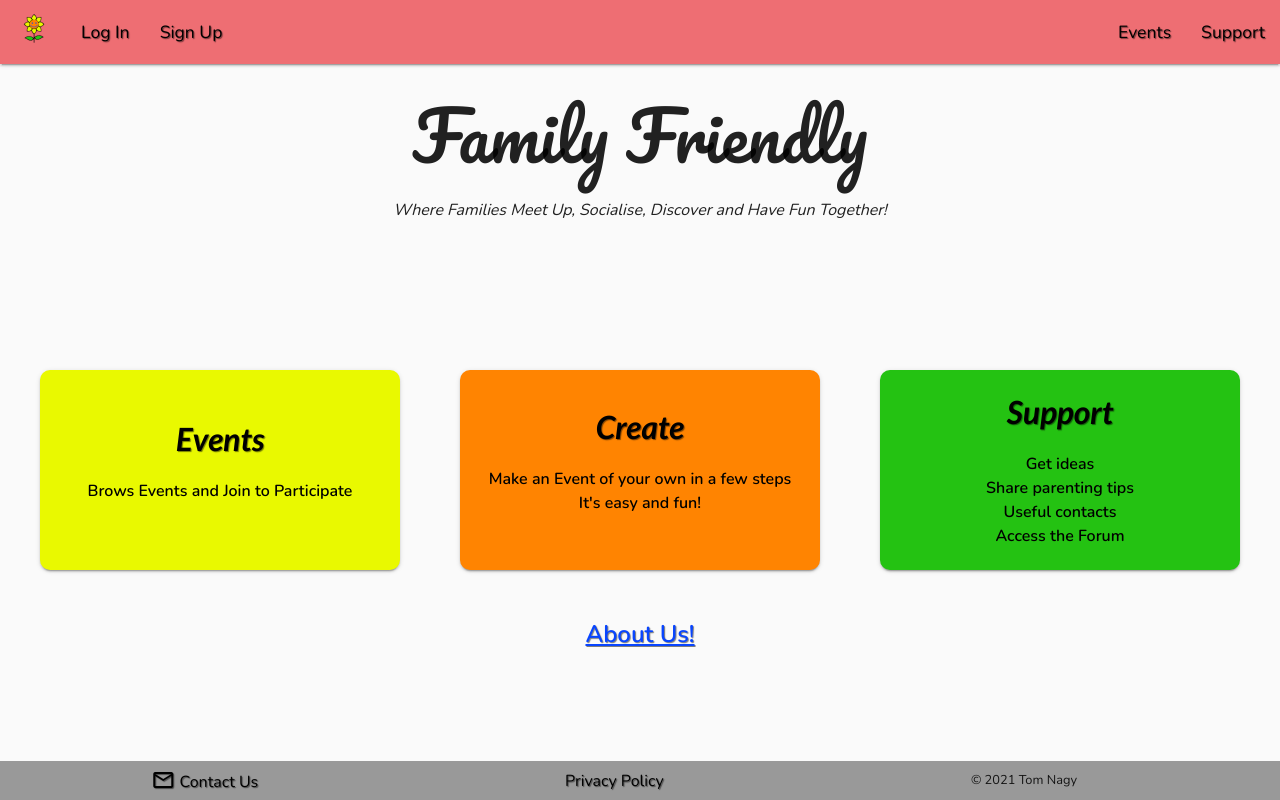
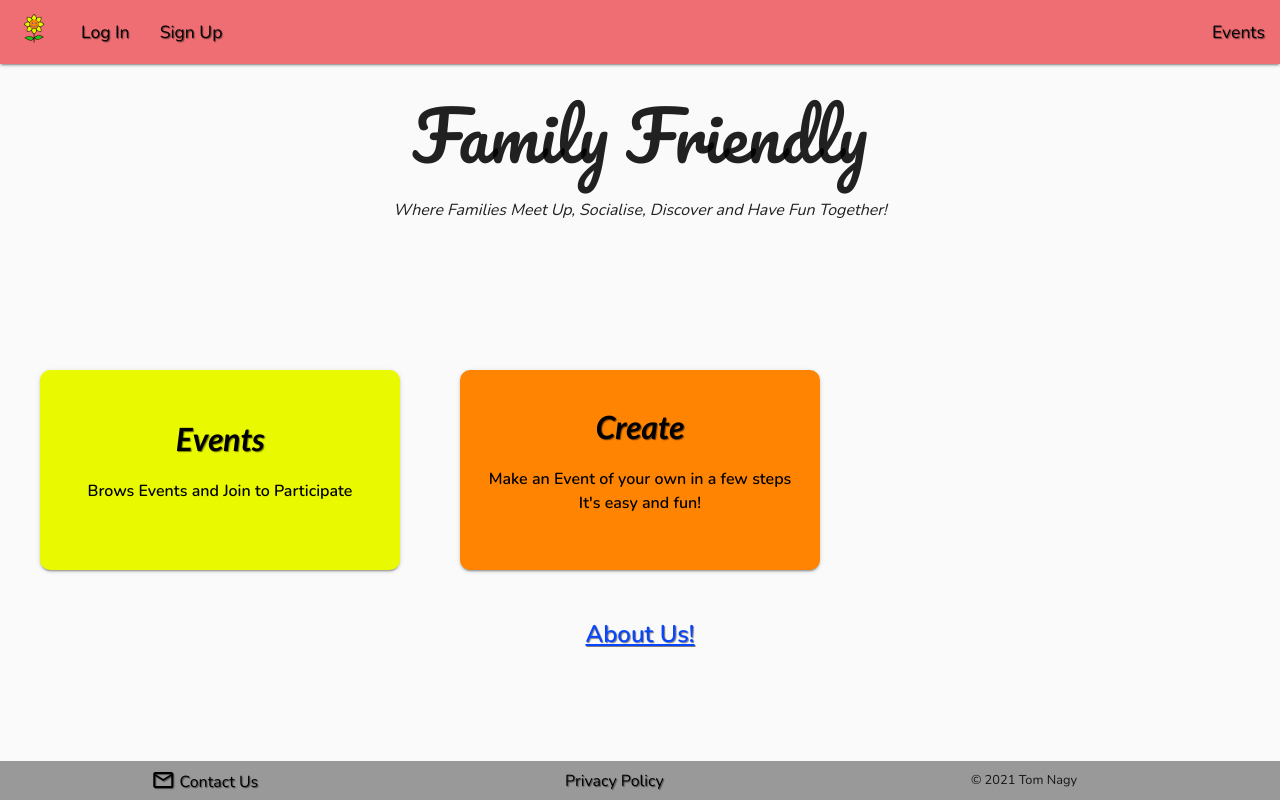
Before and after one commit to Tom-Nagy/family-friendly, a Flask app: page / in a window 1280 px wide. Run offline with Flask 2, Linux system fonts and the light colour scheme.

Commit message:
Remove the support section before lauching website as it will be part of future functionalities

```diff
--- a/app/templates/base.html
+++ b/app/templates/base.html
@@ -53,10 +53,8 @@
                                 <li><a href="{{ url_for('events.browse_events') }}" aria-label="Link to the Events page.">Events</a></li>
                                 <li><a href="{{ url_for('events.create_event', username=session['user']) }}"
                                     aria-label="Link to the Creates page.">Create</a></li>
-                                <li><a href="#" aria-label="Link to the Support page.">Support</a></li>
                             {% else %}
                                 <li><a href="{{ url_for('events.browse_events') }}" aria-label="Link to the Events page.">Events</a></li>
-                                <li><a href="#" aria-label="Link to the Support page.">Support</a></li>
                             {% endif %}
                         </div>
                         <li class="right">
@@ -75,10 +73,8 @@
                     <li><a href="{{ url_for('events.browse_events') }}" aria-label="Link to the Events page.">Events</a></li>
                     <li><a href="{{ url_for('events.create_event', username=session['user']) }}"
                         aria-label="Link to the Creates page.">Create</a></li>
-                    <li><a href="#" aria-label="Link to the Support page.">Support</a></li>
                 {% else %}
                     <li><a href="{{ url_for('events.browse_events') }}" aria-label="Link to the Events page.">Events</a></li>
-                    <li><a href="#" aria-label="Link to the Support page.">Support</a></li>
                 {% endif %}
             </ul>
         </div>
--- a/app/templates/home.html
+++ b/app/templates/home.html
@@ -40,20 +40,6 @@
                 {% endif %}
             </div>
         </div>
-        <!-- Support -->
-        <div class="col s12 l4">
-            <div class="card-panel green-bg home-cards valign-wrapper hoverable">
-                <a href="#" class="black-txt centered">
-                    <h2 class="card-headings center-align text-shadow">Support</h2>
-                    <p class="home-card-txt center-align">
-                        Get ideas<br>
-                        Share parenting tips<br>
-                        Useful contacts<br>
-                        Access the Forum
-                    </p>
-                </a>
-            </div>
-        </div>
     </div>
 
     <!-- about us -->
@@ -71,7 +57,7 @@
             It promotes Togetherness, mobility, physical and mental health.<br>
             Here you can Join activities created by your community and have a good time!<br>
             You can as well create an activity and encourage people to got out 	&#x1F601; <br>
-            There is as well a support page where you will find useful contacts,
+            There is as well a support page in the making where you will find useful contacts,
             parenting advices and the access to a forum where you can ask questions and discuss &#x1F609;
         </p>
     </div>
```
